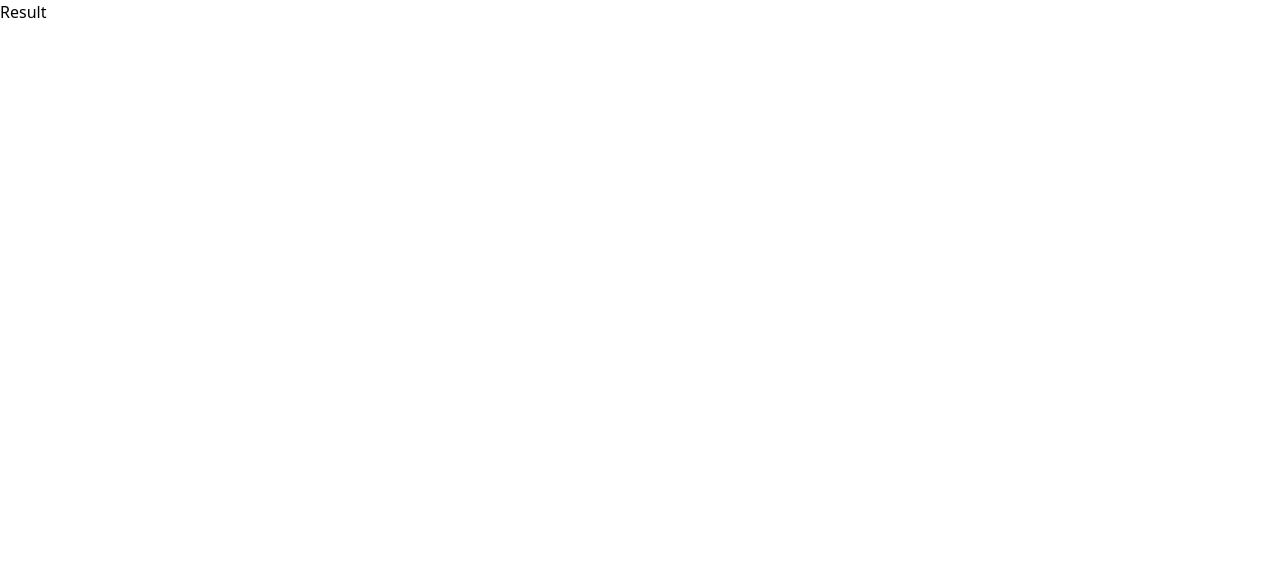
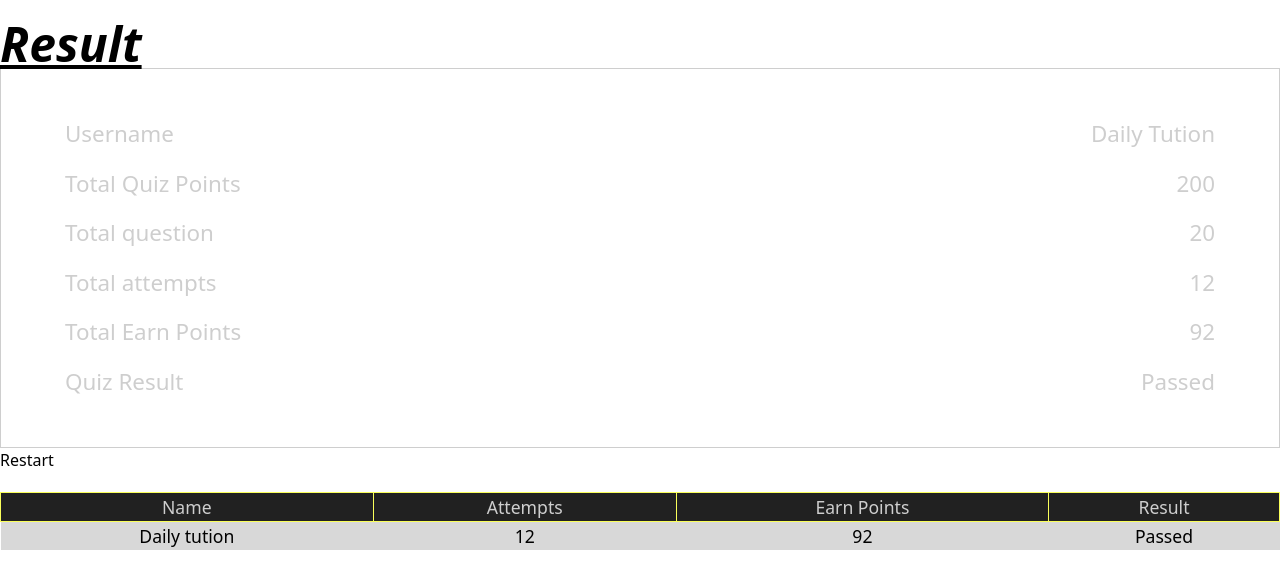
Before and after one commit to Muhammad-taraz/Quiz-Managment, a React (Vite) app in the folder Project/Frontend/: page /Result in a window 1280 px wide. Shown: the top 588 px of the page. Built offline with nearby package versions, Linux system fonts and the light colour scheme.

Commit message:
Project in progress

```diff
--- a/Project/Frontend/package.json
+++ b/Project/Frontend/package.json
@@ -11,16 +11,20 @@
   },
   "dependencies": {
     "react": "^18.2.0",
-    "react-dom": "^18.2.0"
+    "react-dom": "^18.2.0",
+    "react-router-dom": "^6.21.1"
   },
   "devDependencies": {
     "@types/react": "^18.2.15",
     "@types/react-dom": "^18.2.7",
     "@vitejs/plugin-react": "^4.0.3",
+    "autoprefixer": "^10.4.16",
     "eslint": "^8.45.0",
     "eslint-plugin-react": "^7.32.2",
     "eslint-plugin-react-hooks": "^4.6.0",
     "eslint-plugin-react-refresh": "^0.4.3",
+    "postcss": "^8.4.32",
+    "tailwindcss": "^3.4.0",
     "vite": "^4.4.5"
   }
 }
--- a/Project/Frontend/src/Pages/ForgotPassword.jsx
+++ b/Project/Frontend/src/Pages/ForgotPassword.jsx
@@ -50,7 +50,7 @@ const ForgotPassword = () => {
           <div className="flex justify-between mt-12 w-[100%]">
             <Link
               className="flex font-semibold mt-3 italic cursor-pointer p-3 text-lg"
-              to={"/Sgnup"}
+              to={"/Signup"}
             >
               Sign Up
             </Link>
--- a/Project/Frontend/src/Pages/Questions.jsx
+++ b/Project/Frontend/src/Pages/Questions.jsx
@@ -34,17 +34,17 @@ export default function Questions() {
     <>
        <h4 className='flex font-bold justify-center mt-5 text-5xl italic underline'>Simple Questions</h4>
 
-    <div className='flex flex-col items-center mt-[8rem]'>
-      <h5 className="flex font-bold justify-center mt-5 text-5xl italic underline">{data[currentIndex].question}</h5>
+    <div className='flex flex-col ml-12 mt-[5rem]'>
+      <h5 className="flex font-semibold mt-5 text-2xl italic underline">{data[currentIndex].question}
+      </h5>
 
       <ul>
        {
         data[currentIndex].options.map((q, i) => (
-          <li key={i}>
+          <li className='mt-2 flex' key={i}>
           <input type='radio' name='options'
           id={`q${i}-options`} onChange={() => onSelect()} />
-          <label htmlFor={`q${i}-options`} className="flex font-semibold italic text-lg">{q}</label>
-          <div className='checked flex border-[2px]'></div>
+          <label htmlFor={`q${i}-options`} className="flex font-semibold italic text-lg ml-2">{q}</label>
         </li>
         ))
        }
--- a/Project/Frontend/src/Pages/Result.jsx
+++ b/Project/Frontend/src/Pages/Result.jsx
@@ -1,7 +1,62 @@
 import React from 'react'
+import '../Result.css'
+import { Link } from 'react-router-dom'
+import ResultTable from './ResultTable'
 
 export default function Result() {
+
+  function onRestart () {
+    console.log("Restart")
+  }
+
   return (
-    <div>Result</div>
+   <div className='container'>
+
+     <h1 className="flex font-bold justify-center mt-5 text-5xl italic underline">
+      Result
+      </h1>
+
+      <div className='result flex-center'>
+        <div className='flex'>
+          <span>Username</span>
+          <span className='bold'>Daily Tution</span>
+        </div>
+
+        <div className='flex'>
+          <span>Total Quiz Points</span>
+          <span className='bold'>200</span>
+        </div>
+
+        <div className='flex'>
+          <span>Total question</span>
+          <span className='bold'>20</span>
+        </div>
+
+        <div className='flex'>
+          <span>Total attempts</span>
+          <span className='bold'>12</span>
+        </div>
+
+        <div className='flex'>
+          <span>Total Earn Points</span>
+          <span className='bold'>92</span>
+        </div>
+
+        <div className='flex'>
+          <span>Quiz Result</span>
+          <span className='bold'>Passed</span>
+        </div>
+
+      </div>
+
+      <div className='start'>
+        <Link className='btn' to = {"/LandingPage"} onClick={onRestart}>Restart</Link>
+      </div>
+
+       <div className='container mt-5'>
+         <ResultTable />
+       </div>
+
+   </div>
   )
 }
--- /dev/null
+++ b/Project/Frontend/src/Pages/ResultTable.jsx
@@ -0,0 +1,28 @@
+import React from 'react'
+
+export default function ResultTable() {
+  return (
+    <>
+    <div>
+        <table>
+            <thead className='table-header'>
+                <tr className='table-row'>
+                  <td>Name</td>
+                  <td>Attempts</td>
+                  <td>Earn Points</td>
+                  <td>Result</td>
+                </tr>
+            </thead>
+             <tbody>
+                <tr className='table-body'>
+                  <td>Daily tution</td>
+                  <td>12</td>
+                  <td>92</td>
+                  <td>Passed</td>
+                </tr>
+             </tbody>
+        </table>
+    </div>
+    </>
+  )
+}
--- /dev/null
+++ b/Project/Frontend/src/Result.css
@@ -0,0 +1,49 @@
+.flex-center{
+    display: flex;
+    justify-content: center;
+    flex-direction: column;
+    border: 1px solid #cecece;
+    padding: 3em 4em;
+    gap: 1em;
+}
+
+.container .flex{
+    display: flex;
+    justify-content: space-between;
+
+}
+
+.container .flex span {
+    font-size: 1.4em;
+    color: #cecece;
+}
+
+.container .flex span.achive {
+    font-weight: bold;
+    color: #ff2a66;
+    color: #2aff95;
+}
+
+table {
+    width: 100%;
+}
+
+.table-header {
+    color: #cecece;
+    font-size: 1.1em;
+    text-align: center;
+    background: #212121;
+    padding: 18px 0;
+}
+
+.table-body {
+    font-size: 1.1em;
+    text-align: center;
+    /* color: #cecece; */
+    background: #d8d8d8;
+    padding: 18px 0;
+}
+
+.table-header > tr > td{
+    border: 1px solid #faff5a;
+}
```
Also changed, not shown: Project/Frontend/src/Helper/Helper.jsx (added), 1 other file (tests, documents, lock files or other folders).
